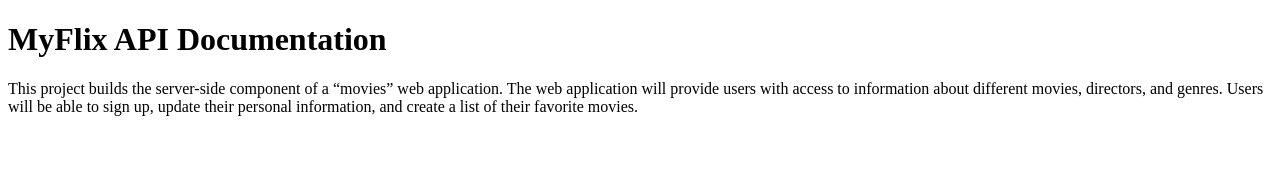
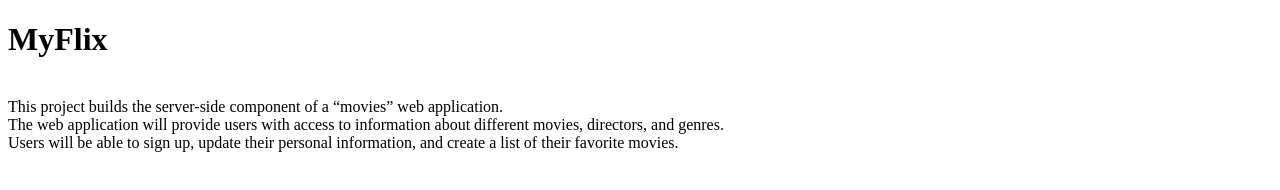
Before and after one commit to AmySikora/movie_api, a plain HTML site: page index.html in a window 1280 px wide. Drawn offline with Linux system fonts and the light colour scheme.

Commit message:
updated index.html to looke a bit nicer

```diff
--- a/index.html
+++ b/index.html
@@ -6,10 +6,10 @@
     <title>myFlix</title>
 </head>
     <body>
-        <h1>MyFlix API Documentation</h1>
-        <p>This project builds the server-side component of a “movies” web application. The web
-            application will provide users with access to information about different
-            movies, directors, and genres. Users will be able to sign up, update their
-            personal information, and create a list of their favorite movies.</p>
+        <h1>MyFlix</h1>
+        <br>This project builds the server-side component of a “movies” web application.
+        <br> The web application will provide users with access to information about different
+            movies, directors, and genres.<br>
+            Users will be able to sign up, update their personal information, and create a list of their favorite movies.<br>
     </body>
     </html>
--- a/log.txt
+++ b/log.txt
@@ -30,7 +30,7 @@ http.createServer((request, response) => {
     response.write(data);
     response.end();
 
-  });a
+  });
 
 }).listen(8080);
 console.log('My test server is running on Port 8080.');
```
Also changed, not shown: server.js (+5 -6 lines).
